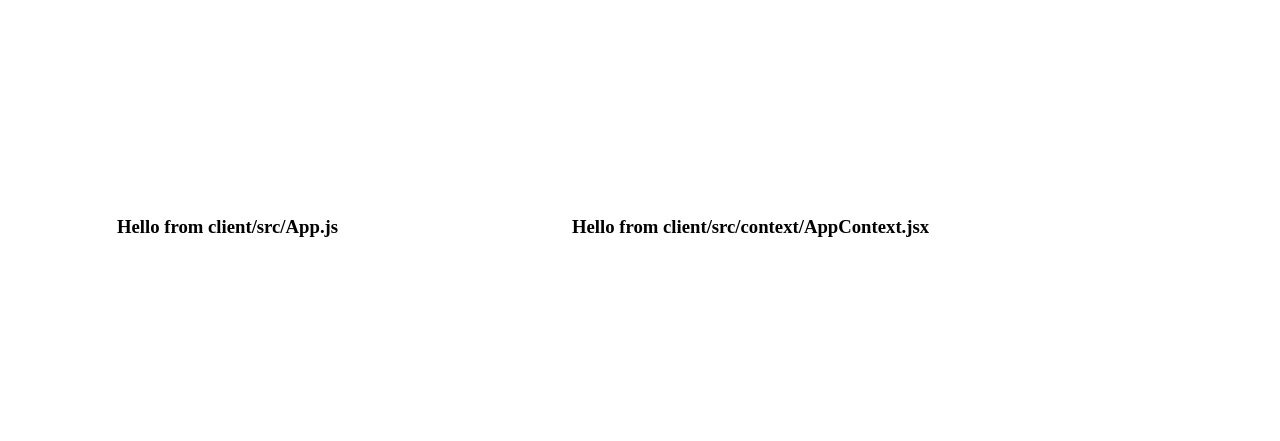
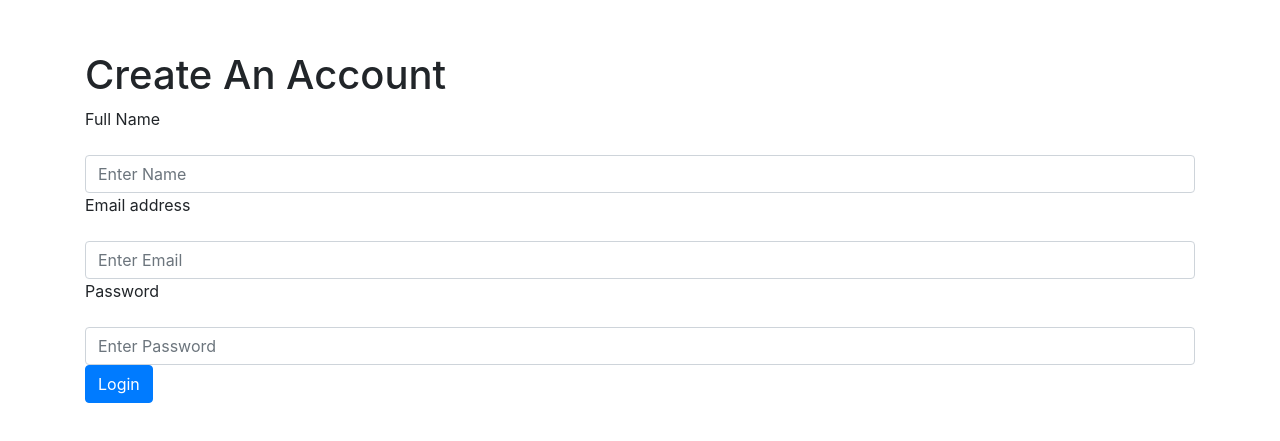
Before and after one commit to SonnyCastro/C38_just_play, a React (Create React App) app in the folder client/: page / in a window 1280 px wide. Shown: the part 173-614 px from the top of the page. Built offline with nearby package versions, Linux system fonts and the light colour scheme; no server answers; the HTML template or start-up script is replaced by a standard one.

Commit message:
Login and SignUp components

```diff
--- a/client/src/App.jsx
+++ b/client/src/App.jsx
@@ -1,26 +1,26 @@
-import React, { useState, useEffect } from 'react';
+// import React, { useState, useEffect } from 'react';
+import React from 'react';
 import { AppContextProvider } from './context/AppContext';
-import ContextDemo from './components/ContextDemo';
-
+//import Login from './components/Login';
 import './App.css';
+import CreateAccount from './components/CreateAccount';
 
 const App = () => {
-  const [serverMessage, setServerMessage] = useState('');
+  //   const [serverMessage, setServerMessage] = useState('');
 
-  const fetchDemoData = () => {
-    fetch('/api/demo')
-      .then((response) => response.json())
-      .then((data) => setServerMessage(data.message));
-  };
+  //   const fetchDemoData = () => {
+  //     fetch('/api/demo')
+  //       .then((response) => response.json())
+  //       .then((data) => setServerMessage(data.message));
+  //   };
 
-  useEffect(fetchDemoData, []);
+  // useEffect(fetchDemoData, []);
 
   return (
     <AppContextProvider>
       <div id="demo">
-        <h3>Hello from client/src/App.js</h3>
-        <ContextDemo />
-        <h3>{serverMessage}</h3>
+        {/* <Login /> */}
+        <CreateAccount />
       </div>
     </AppContextProvider>
   );
--- a/client/src/components/ContextDemo.jsx
+++ /dev/null
@@ -1,12 +0,0 @@
-import React, { useContext } from 'react';
-import { AppContext } from '../context/AppContext';
-
-const ContextDemo = () => {
-  const { contextMessage, contextMethod } = useContext(AppContext);
-
-  contextMethod();
-
-  return <h3>{contextMessage}</h3>;
-};
-
-export default ContextDemo;
--- /dev/null
+++ b/client/src/components/CreateAccount.jsx
@@ -0,0 +1,27 @@
+import React from 'react';
+import { Container, Form, Button } from 'react-bootstrap';
+const CreateAccount = () => {
+  return (
+    <Container>
+      <h1>Create An Account</h1>
+      <Form.Group controlID="Name">
+        <Form.Label>Full Name</Form.Label>
+      </Form.Group>
+      <Form.Control type="name" placeholder="Enter Name" />
+      <Form.Group controlId="formBasicEmail">
+        <Form.Label>Email address</Form.Label>
+      </Form.Group>
+      <Form.Control type="email" placeholder="Enter Email" />
+      <Form.Group controlId="formBasicPassword">
+        <Form.Label>Password</Form.Label>
+      </Form.Group>
+      <Form.Control type="password" placeholder="Enter Password" />
+      <div>
+        <Button variant="primary" type="submit">
+          Login
+        </Button>
+      </div>
+    </Container>
+  );
+};
+export default CreateAccount;
--- /dev/null
+++ b/client/src/components/Login.jsx
@@ -0,0 +1,23 @@
+import React from 'react';
+import { Container, Form, Button } from 'react-bootstrap';
+const Login = () => {
+  return (
+    <Container>
+      <h1>Login</h1>
+      <Form.Group controlId="formBasicEmail">
+        <Form.Label>Email address</Form.Label>
+      </Form.Group>
+      <Form.Control type="email" placeholder="Enter email" />
+      <Form.Group controlId="formBasicPassword">
+        <Form.Label>Password</Form.Label>
+      </Form.Group>
+      <Form.Control type="password" placeholder="Enter Password" />
+      <div>
+        <Button variant="primary" type="submit">
+          Login
+        </Button>
+      </div>
+    </Container>
+  );
+};
+export default Login;
--- a/package.json
+++ b/package.json
@@ -4,10 +4,12 @@
   "main": "index.js",
   "license": "MIT",
   "dependencies": {
+    "bootstrap": "^4.5.2",
     "concurrently": "^5.2.0",
     "express": "^4.17.1",
     "mongodb": "^3.5.8",
-    "mongoose": "^5.9.16"
+    "mongoose": "^5.9.16",
+    "react-bootstrap": "^1.3.0"
   },
   "devDependencies": {
     "dotenv": "^8.2.0",
```
Also changed, not shown: 1 other file (tests, documents, lock files or other folders).
